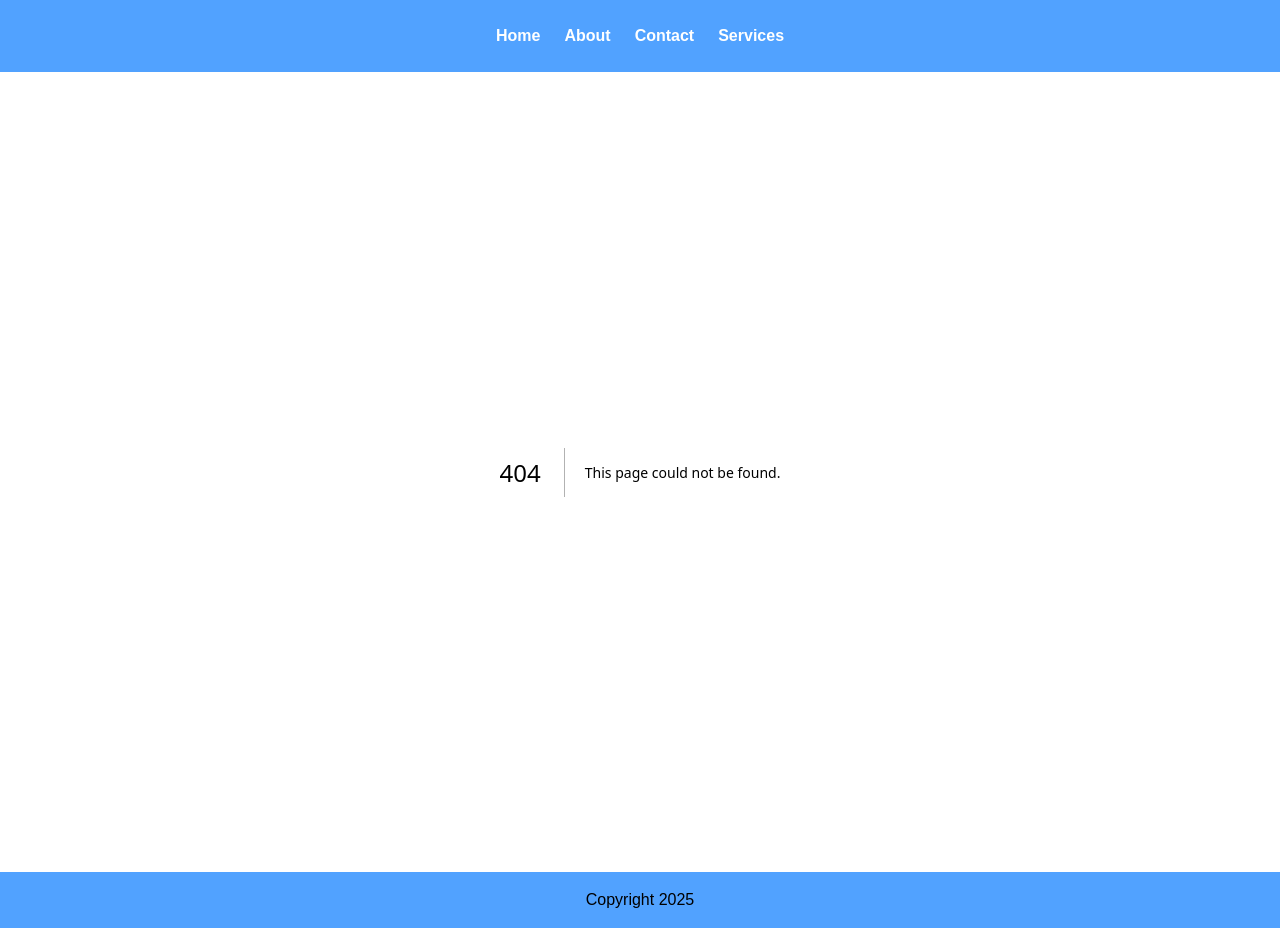
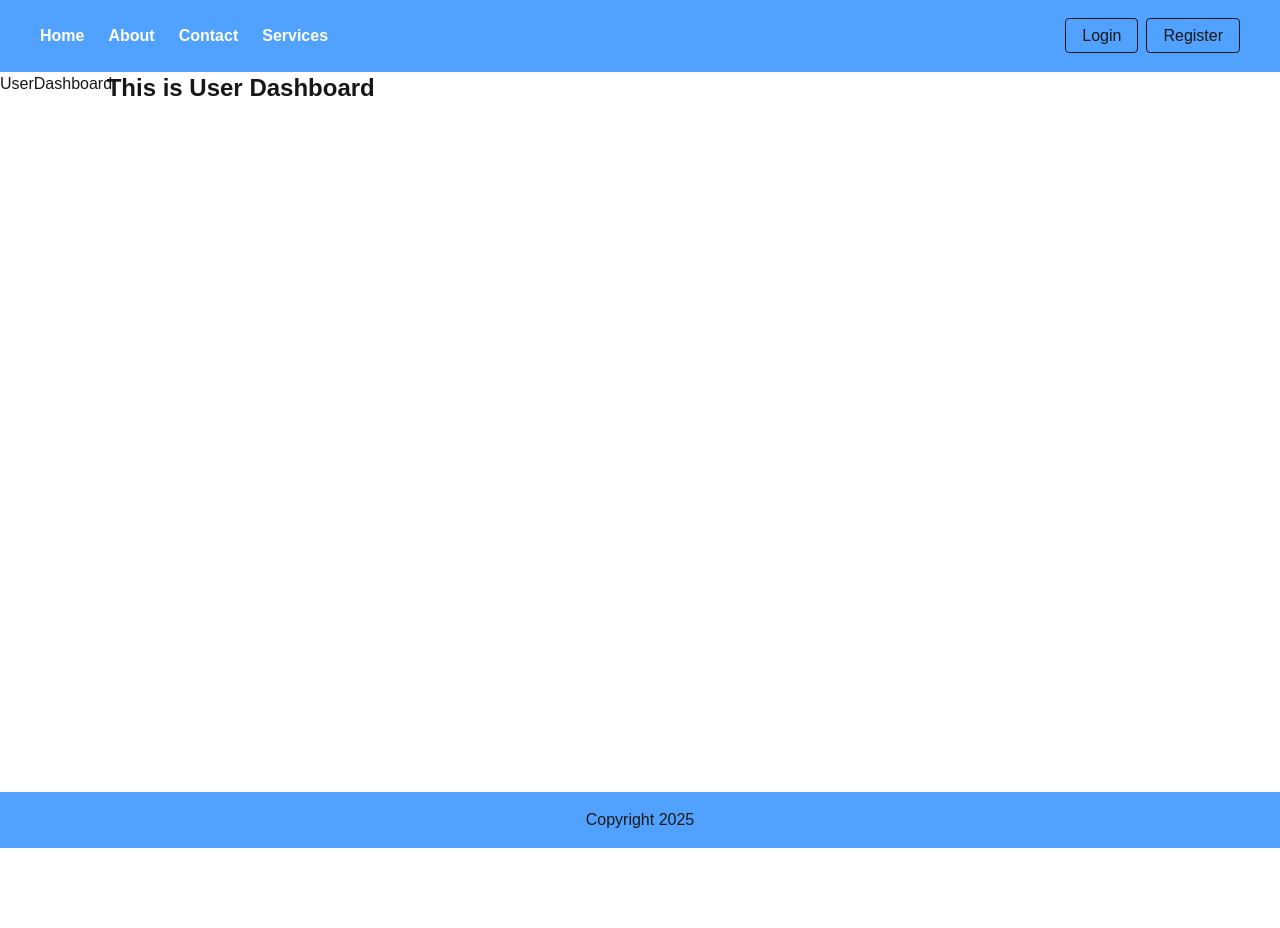
Before and after one commit to islamemon59/next.js-practice, a Next.js app: page /user-dashboard in a window 1280 px wide. Before the commit this address had no page. After the commit the page ends 848 px from the top, so only its background shows below. Built offline with nearby package versions, Linux system fonts and the light colour scheme.

Commit message:
authentication login register added dashboard added

```diff
--- /dev/null
+++ b/src/app/(Dashboard)/admin-dashboard/page.jsx
@@ -0,0 +1,13 @@
+import React from "react";
+
+const AdminDashboard = () => {
+  return (
+    <div>
+      <div>
+        <p className="text-2xl font-bold">This is Admin Dashboard</p>
+      </div>
+    </div>
+  );
+};
+
+export default AdminDashboard;
--- /dev/null
+++ b/src/app/(Dashboard)/layout.jsx
@@ -0,0 +1,19 @@
+import React from "react";
+
+const layout = ({ children }) => {
+  return (
+    <div>
+      <div className="grid grid-cols-12">
+        <div className="cols-span-3">
+          <ul>
+            <li>UserDashboard</li>
+          </ul>
+        </div>
+        {/* main content */}
+        <div className="col-span-9">{children}</div>
+      </div>
+    </div>
+  );
+};
+
+export default layout;
--- /dev/null
+++ b/src/app/(Dashboard)/user-dashboard/page.jsx
@@ -0,0 +1,13 @@
+import React from "react";
+
+const UserDashboard = () => {
+  return (
+    <div>
+      <div>
+        <p className="text-2xl font-bold">This is User Dashboard</p>
+      </div>
+    </div>
+  );
+};
+
+export default UserDashboard;
--- /dev/null
+++ b/src/app/(authenticaiton)/login/page.js
@@ -0,0 +1,11 @@
+import React from "react";
+
+const Login = () => {
+  return (
+    <div>
+      <p className="text-2xl font-bold">This is Login Page</p>
+    </div>
+  );
+};
+
+export default Login;
--- /dev/null
+++ b/src/app/(authenticaiton)/register/page.js
@@ -0,0 +1,11 @@
+import React from 'react';
+
+const Register = () => {
+    return (
+        <div>
+            <p className='text-2xl font-bold'>This is Register Page</p>
+        </div>
+    );
+};
+
+export default Register;
--- a/src/app/Components/Navbar.jsx
+++ b/src/app/Components/Navbar.jsx
@@ -4,7 +4,7 @@ import React from "react";
 const Navbar = () => {
   return (
     <div>
-      <nav className="w-full py-6 bg-blue-400">
+      <nav className="w-full py-6 bg-blue-400 flex justify-between px-10">
         <ul className="flex justify-center gap-6 items-center font-bold text-white">
           <Link href="/">
             <li>Home</li>
@@ -19,6 +19,14 @@ const Navbar = () => {
             <li>Services</li>
           </Link>
         </ul>
+        <div>
+          <Link href="/login" className="px-4 py-2 rounded border">
+            Login
+          </Link>
+          <Link href="/register" className="px-4 py-2 rounded border ml-2">
+            Register
+          </Link>
+        </div>
       </nav>
     </div>
   );
--- a/src/app/layout.js
+++ b/src/app/layout.js
@@ -25,7 +25,7 @@ export default function RootLayout({ children }) {
         className={`${geistSans.variable} ${geistMono.variable} antialiased`}
       >
         <Navbar />
-        <main className="min-h-[calc(100vh-80px)] place-items-center place-content-center">
+        <main className="min-h-[calc(100vh-80px)]">
           {children}
         </main>
         <Footer/>
--- a/src/app/services/page.jsx
+++ b/src/app/services/page.jsx
@@ -57,10 +57,10 @@ const Services = () => {
         Address
       </button>
 
-      <div>
+      <div className=" grid lg:grid-cols-4 md:grid-cols-3 sm:grid-cols-2 grid-cols-1 gap-6">
         {data.map((d) => {
           return (
-            <div key={d.id} className="space-y-4">
+            <div key={d.id}>
               <p>{d.name}</p>
               <Link href={`/services/${d.id}`}>
                 <img src={d.image} alt="" />
```
